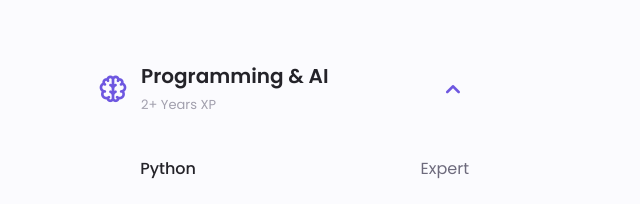
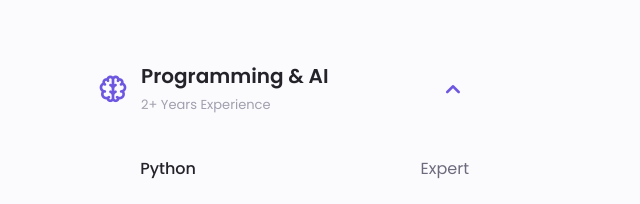
Before and after one commit to BBHUVANESHWARAN/bhuvanesh-portfolio, a plain HTML site: page index.html in a window 1280 px wide. Shown: the part 2901-3105 px from the top of the page, 159-799 px from the left. Drawn offline with nearby package versions, Linux system fonts and the light colour scheme.

Commit message:
Update index.html

```diff
--- a/index.html
+++ b/index.html
@@ -295,7 +295,7 @@
                             <i class="uil uil-brain skills__icon"></i>
                             <div>
                                 <h1 class="skills__title">Programming & AI</h1>
-                                <span class="skills__subtitle">2+ Years XP</span>
+                                <span class="skills__subtitle">2+ Years Experience</span>
                             </div>
                             <i class="uil uil-angle-down skills__arrow"></i>
                         </div>
```
